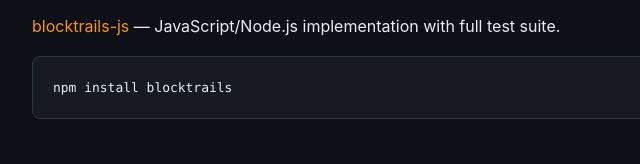
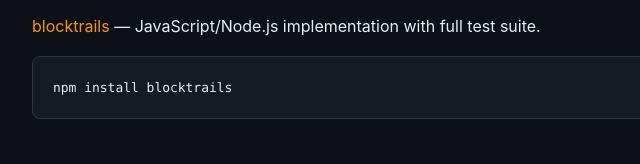
Before and after one commit to blocktrails/spec, a plain HTML site: page index.html in a window 1280 px wide. Shown: the part 7009-7173 px from the top of the page, 240-880 px from the left. Drawn offline with Linux system fonts and the light colour scheme.

Commit message:
Update reference implementation URL

```diff
--- a/index.html
+++ b/index.html
@@ -344,7 +344,7 @@ validate(prev, next) → bool</code></pre>
     </table>
 
     <h2>Reference Implementation</h2>
-    <p><a href="https://github.com/blocktrails/blocktrails-js">blocktrails-js</a> — JavaScript/Node.js implementation with full test suite.</p>
+    <p><a href="https://github.com/blocktrails/blocktrails">blocktrails</a> — JavaScript/Node.js implementation with full test suite.</p>
     <pre><code>npm install blocktrails</code></pre>
 
     <h2>References</h2>
```
Also changed, not shown: 1 other file.
